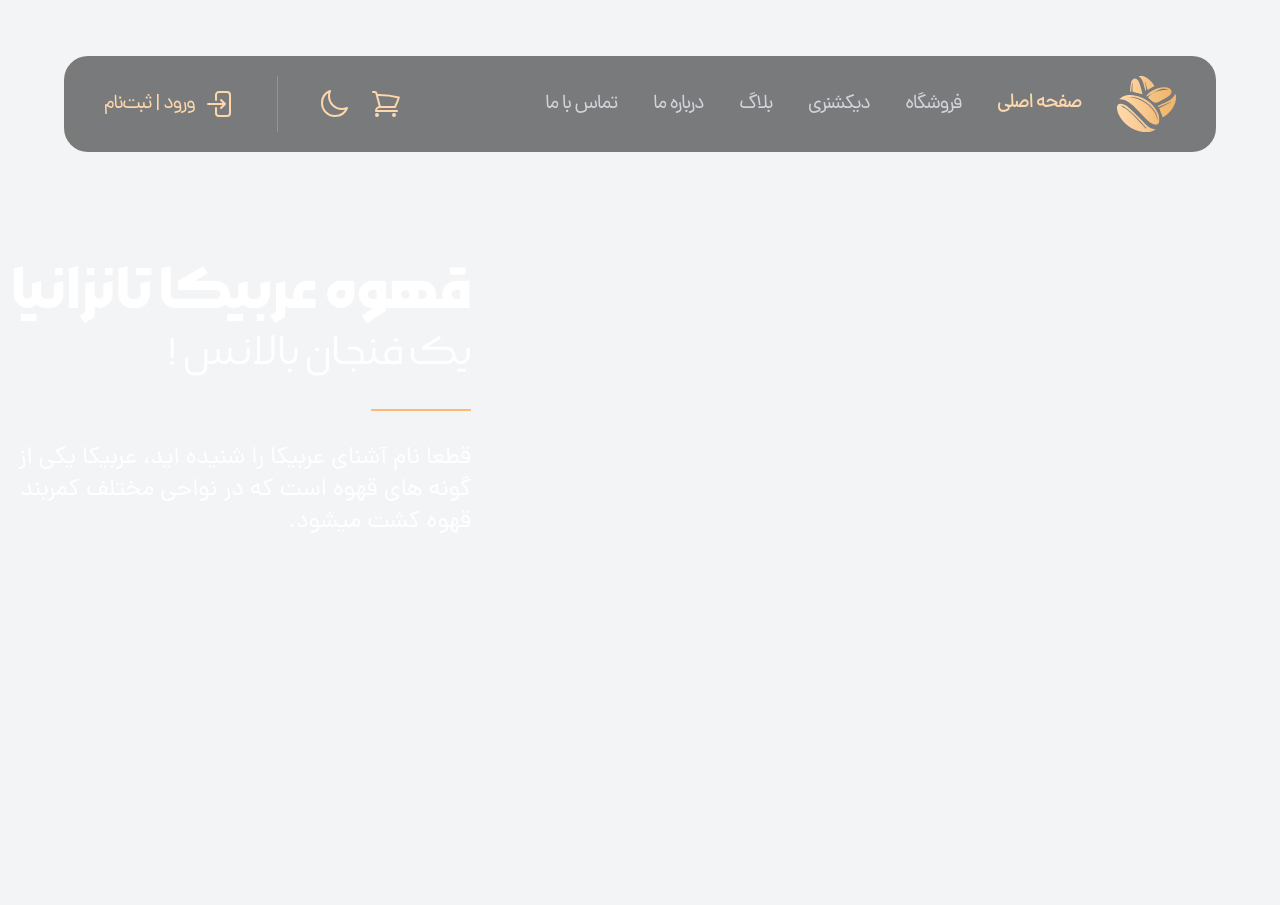
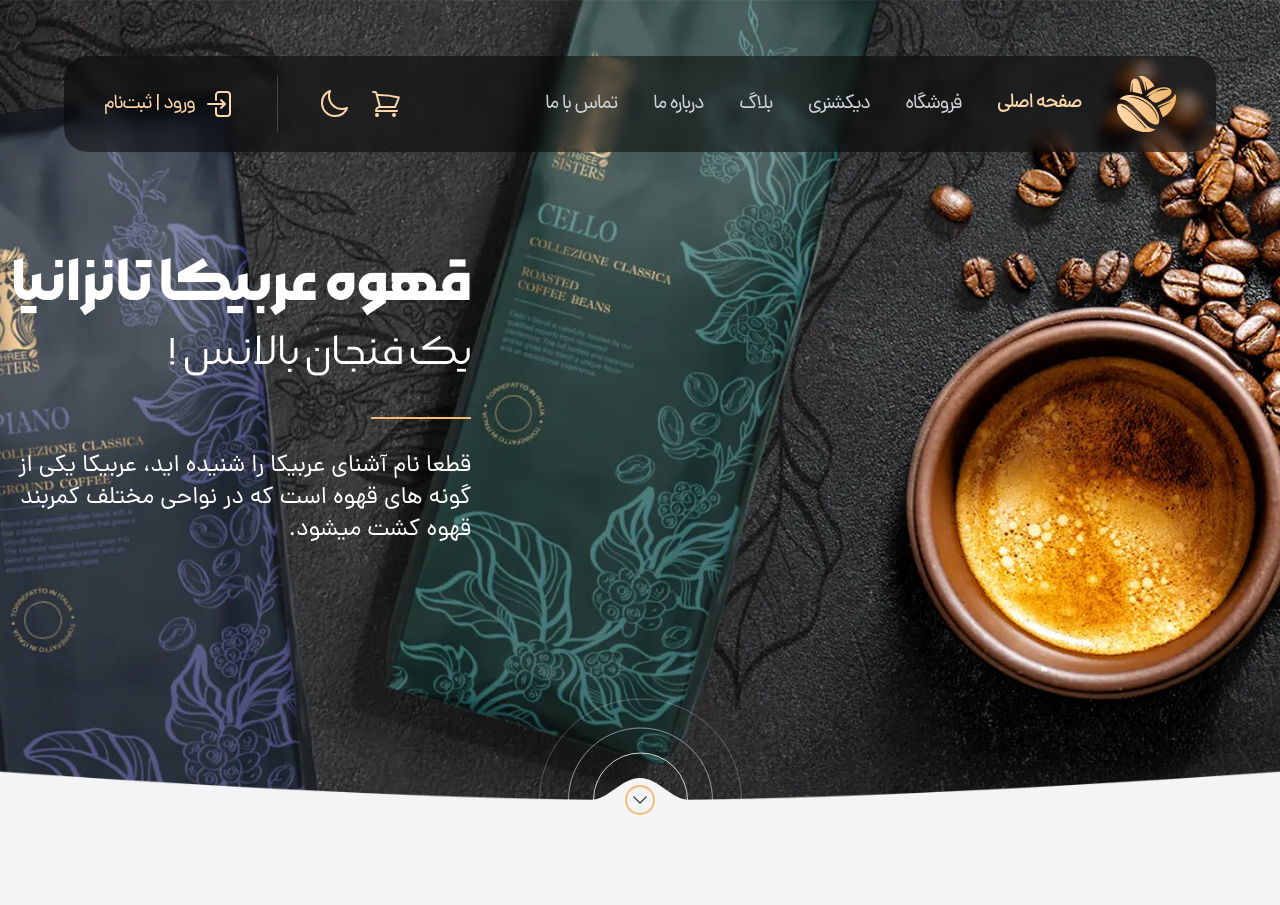
Before and after one commit to awmiri/coffee_web, a website: page public/index.html in a window 1280 px wide. Shown: the top 905 px of the page. Before the commit the page ends 800 px from the top, so only its background shows below. Drawn offline with Linux system fonts and the light colour scheme.

Commit message:
create main section and responsive that

```diff
--- a/public/index.html
+++ b/public/index.html
@@ -8,7 +8,7 @@
     <link rel="shortcut icon" href="./image/fav-icon.png" type="image/x-icon">
     <title>coffee web</title>
 </head>
-<body class="font-Dana bg-gray-100 dark:bg-zinc-800">
+<body class="font-Dana bg-gray-100 dark:bg-zinc-800 h-[2000px]">
     <svg class="hidden">
         <symbol id="shop_card" fill="none" viewBox="0 0 24 24" stroke-width="1.5" stroke="currentColor">
             <path stroke-linecap="round" stroke-linejoin="round" d="M2.25 3h1.386c.51 0 .955.343 1.087.835l.383 1.437M7.5 14.25a3 3 0 0 0-3 3h15.75m-12.75-3h11.218c1.121-2.3 2.1-4.684 2.924-7.138a60.114 60.114 0 0 0-16.536-1.84M7.5 14.25 5.106 5.272M6 20.25a.75.75 0 1 1-1.5 0 .75.75 0 0 1 1.5 0Zm12.75 0a.75.75 0 1 1-1.5 0 .75.75 0 0 1 1.5 0Z" />
@@ -73,10 +73,14 @@
         <symbol id="phone" fill="none" viewBox="0 0 24 24" stroke-width="1.5" stroke="currentColor">
             <path stroke-linecap="round" stroke-linejoin="round" d="M20.25 3.75v4.5m0-4.5h-4.5m4.5 0-6 6m3 12c-8.284 0-15-6.716-15-15V4.5A2.25 2.25 0 0 1 4.5 2.25h1.372c.516 0 .966.351 1.091.852l1.106 4.423c.11.44-.054.902-.417 1.173l-1.293.97a1.062 1.062 0 0 0-.38 1.21 12.035 12.035 0 0 0 7.143 7.143c.441.162.928-.004 1.21-.38l.97-1.293a1.125 1.125 0 0 1 1.173-.417l4.423 1.106c.5.125.852.575.852 1.091V19.5a2.25 2.25 0 0 1-2.25 2.25h-2.25Z" />
         </symbol>
+        <symbol id="curve" viewBox="0 0 100 22" fill="currentColor">
+            <path d="M50 0C69 0 81 22 100 22L0 22C18.75 22 31 0 50 0Z"/>
+        </symbol>
+
     </svg>
     <!-------------------------------------header side----------------->
     <!-- desktop header -->
-    <header class=" hidden fixed top-14 right-0 left-0 md:flex items-center w-[98%] lg:w-[90%] h-24 bg-black/50 backdrop-blur-[6px] mx-auto py-5 px-6 lg:px-10 rounded-3xl">
+    <header class=" hidden fixed top-14 right-0 left-0 md:flex items-center w-[98%] lg:w-[90%] h-24 bg-black/50 backdrop-blur-[6px] mx-auto py-5 px-6 lg:px-10 rounded-3xl z-50">
         <div class="flex  w-full justify-between ">
              <!-- title & logo -->
              <nav class="flex items-center gap-4 lg:gap-7 xl:gap-9 h-14">
@@ -401,17 +405,38 @@
      </div>
      <!----------------------------------main side---------------------->
      <main>
-        <section class="home">
-            <div class="container flex items-center justify-end md:min-h-screen">
+        <section class="home bg-background_mobile bg-no-repeat bg-cover md:bg-[center_top] h-[200px] xs:aspect-[2/1] xs:h-auto md:bg-background_desktop md:aspect-auto relative">
+            <!-- home container -->
+            <div class="container h-full relative flex items-center justify-end md:min-h-screen overflow-y-hidden ">
+                <!-- home text -->
                 <div class=" text-white ">
-                    <h2 class=" font-MorabbaBold text-2xl md:text-6xl mb-[2px] md:mb-2">
+                    <!-- home header -->
+                    <h2 class=" font-MorabbaBold text-2xl md:text-6xl/[60px] mb-[2px] md:mb-2">
                         قهوه عربیکا تانزانیا
                     </h2>
-                    <h3 class="block font-MorabbaLight text-xl md:text-5xl mb-3 md:mb-8">یک فنجان بالانس !</h3>
+                    <!-- home text -->
+                    <h3 class="block font-MorabbaLight text-xl/[32px] md:text-5xl/[64px] mb-3 md:mb-8">یک فنجان بالانس !</h3>
                     <span class=" block w-[100px] h-px bg-orange-300 md:h-[2px] mb-3 md:mb-8"></span>
                     <p class="text-xs max-w-[201px] md:max-w-[460px] md:text-2xl">قطعا نام آشنای عربیکا را شنیده اید، عربیکا یکی از گونه های قهوه است که در نواحی مختلف کمربند قهوه کشت میشود.</p>
                 </div>
+                <!-- circles -->
+              <div class="circle circle_lg circle_main">
+                <div class="circle circle_md">
+                    <div class="circle circle_sm"></div>
+                </div>
+              </div>
             </div>
+            <!-- curve icon place -->
+             <svg class="hidden md:flex text-gray-100 dark:text-zinc-800 w-[100px] h-[22px] absolute bottom-0 left-0 right-0 mx-auto">
+                <use href="#curve"></use>
+             </svg>
+            <!-- curve icon place -->
+             <div class="w-[30px] h-[30px] border-2 border-orange-300 rounded-full hidden md:flex items-center justify-center absolute bottom-0 left-0 right-0 mx-auto translate-y-1/2">
+                <svg class="w-5 h-5 text-zinc-800 dark:text-white">
+                    <use href="#arrow-down"></use>
+                </svg>
+             </div>
+
         </section>
      </main>
 
--- a/src/input.css
+++ b/src/input.css
@@ -65,4 +65,19 @@
   .overlay {
     @apply bg-black/40 inset-0 m-0 w-screen h-screen fixed md:hidden z-10 visible opacity-100;
   }
+  .circle {
+    @apply rounded-full border flex items-center justify-center;
+  }
+  .circle_lg {
+    @apply w-[203px] h-[203px] border-white/25;
+  }
+  .circle_main {
+    @apply hidden md:flex items-center justify-center absolute bottom-0 left-0 right-0 mx-auto translate-y-1/2;
+  }
+  .circle_md {
+    @apply w-[145px] h-[145px] border-white/50;
+  }
+  .circle_sm {
+    @apply w-[95px] h-[95px] border-white/80;
+  }
 }
--- a/tailwind.config.js
+++ b/tailwind.config.js
@@ -39,9 +39,14 @@ module.exports = {
           DEFAULT: '1rem',
           lg: '0.625rem'
         }
+      },
+      backgroundImage: {
+        'background_mobile': "url(../image/headerBg/headerBgMobile.webp)",
+        'background_desktop': "url(../image/headerBg/headerBgDesktop.webp)"
       }
     },
     screens: {
+      'xs': '480px',
       'sm': '640px',
       // => @media (min-width: 640px) { ... }
       'md': '768px',
```
Also changed, not shown: public/style/app.css.
